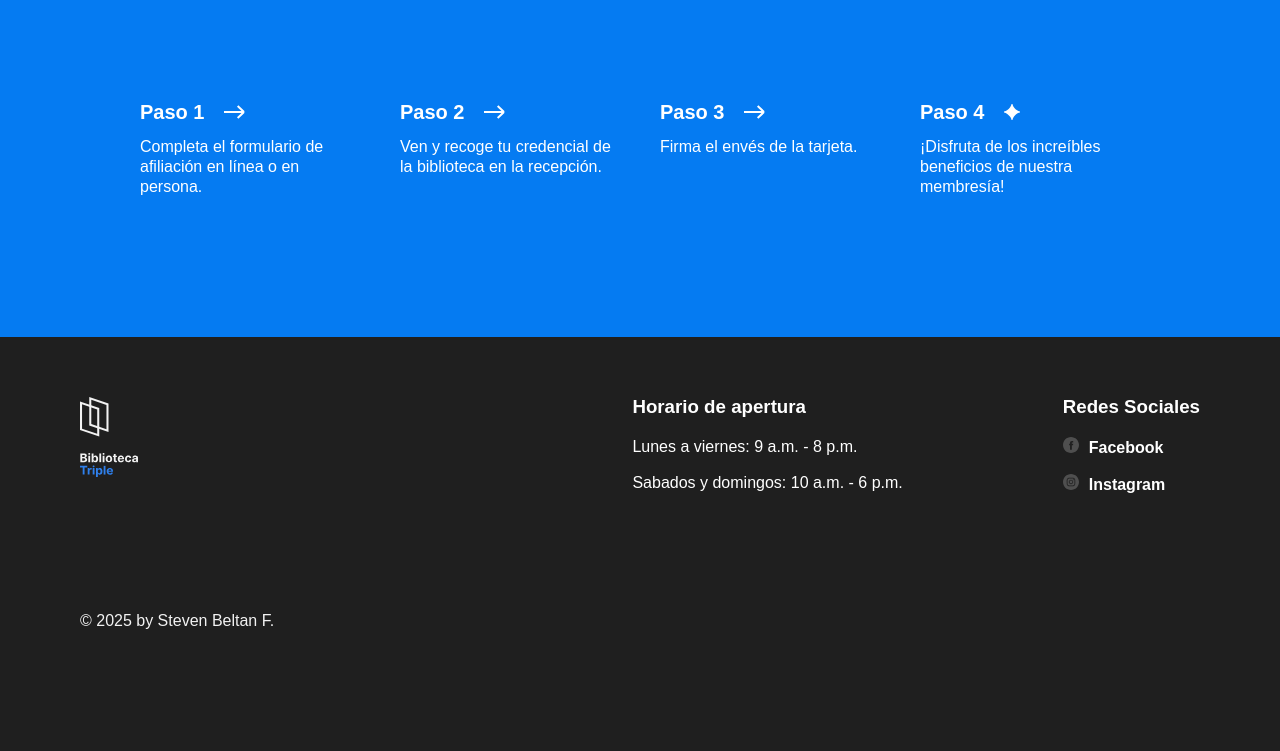
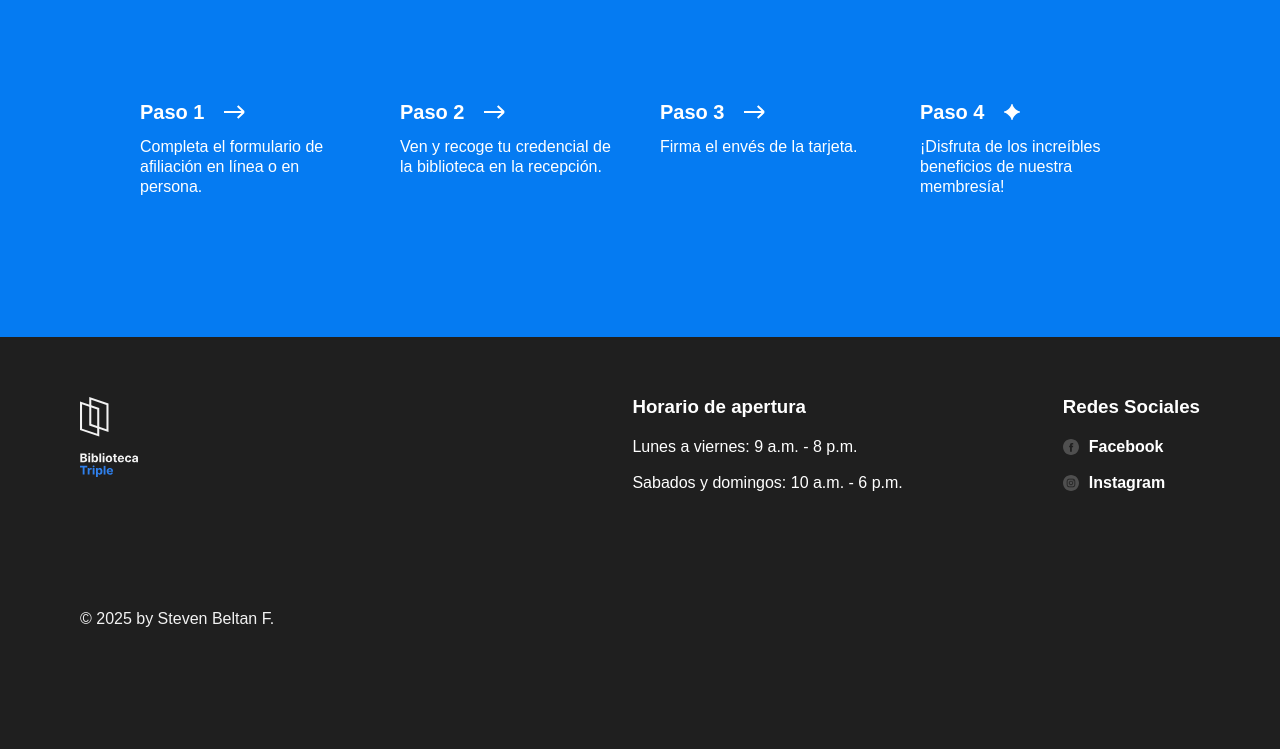
Before and after one commit to wstevenbf/web_project_library_es, a plain HTML site: page index.html in a window 1280 px wide. Shown: the part 3145-3896 px from the top of the page. Drawn offline with Linux system fonts and the light colour scheme.

Commit message:
arreglando erro con: .footer__column-link

```diff
--- a/styles/style.css
+++ b/styles/style.css
@@ -379,7 +379,7 @@
   list-style-type: none;
   padding: 0;
   margin: 0;
-  color: white;
+  color: #ffffff;
 }
 
 .footer__list-item {
@@ -387,15 +387,16 @@
 }
 
 .footer__column-link {
-  display: inline;
+  display: flex;
   color: white;
-  /* align-items: flex-end; */
   text-decoration: none;
-  column-gap: 0px;
+  column-gap: 10px;
+  align-items: center;
+  /* justify-content: center; */
 }
 
 .footer__social-icon {
-  margin-right: 10px;
+  /* margin-right: 10px; */
   width: 16px;
   height: 16px;
 }
```
